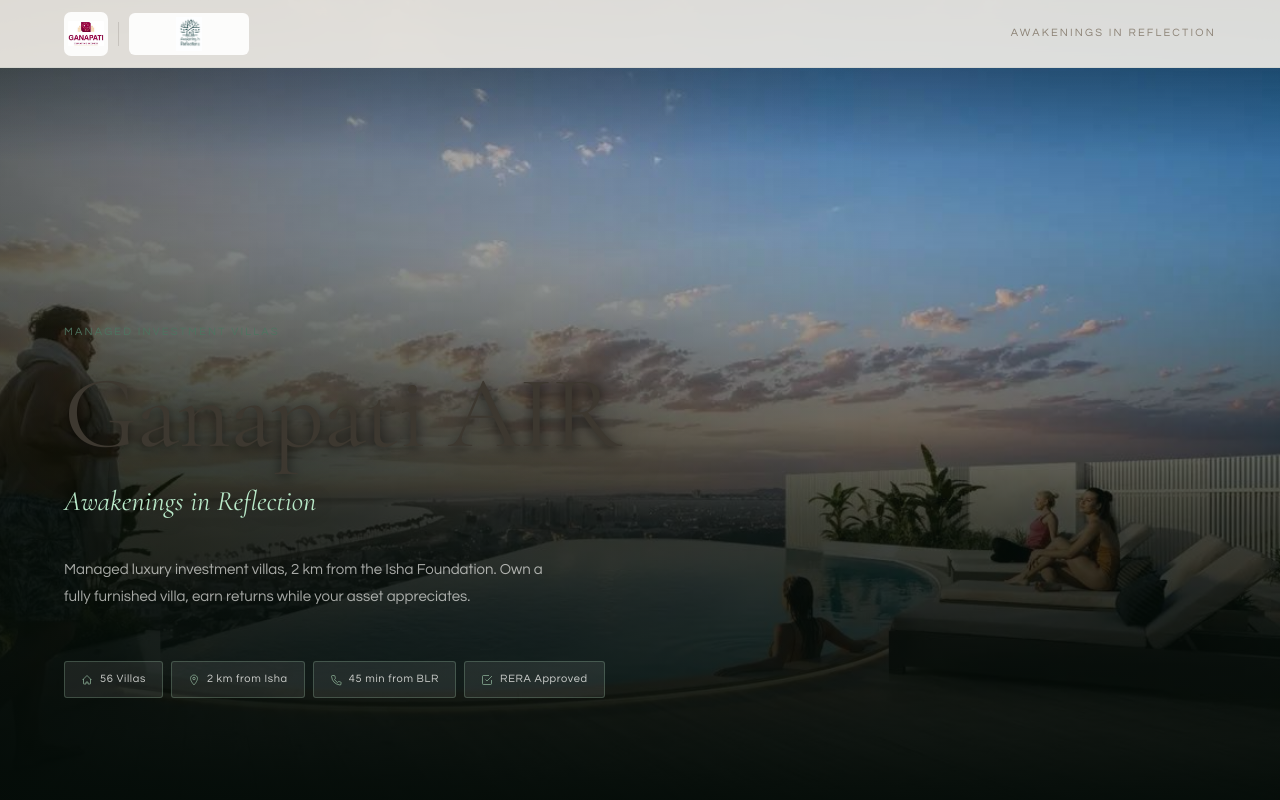
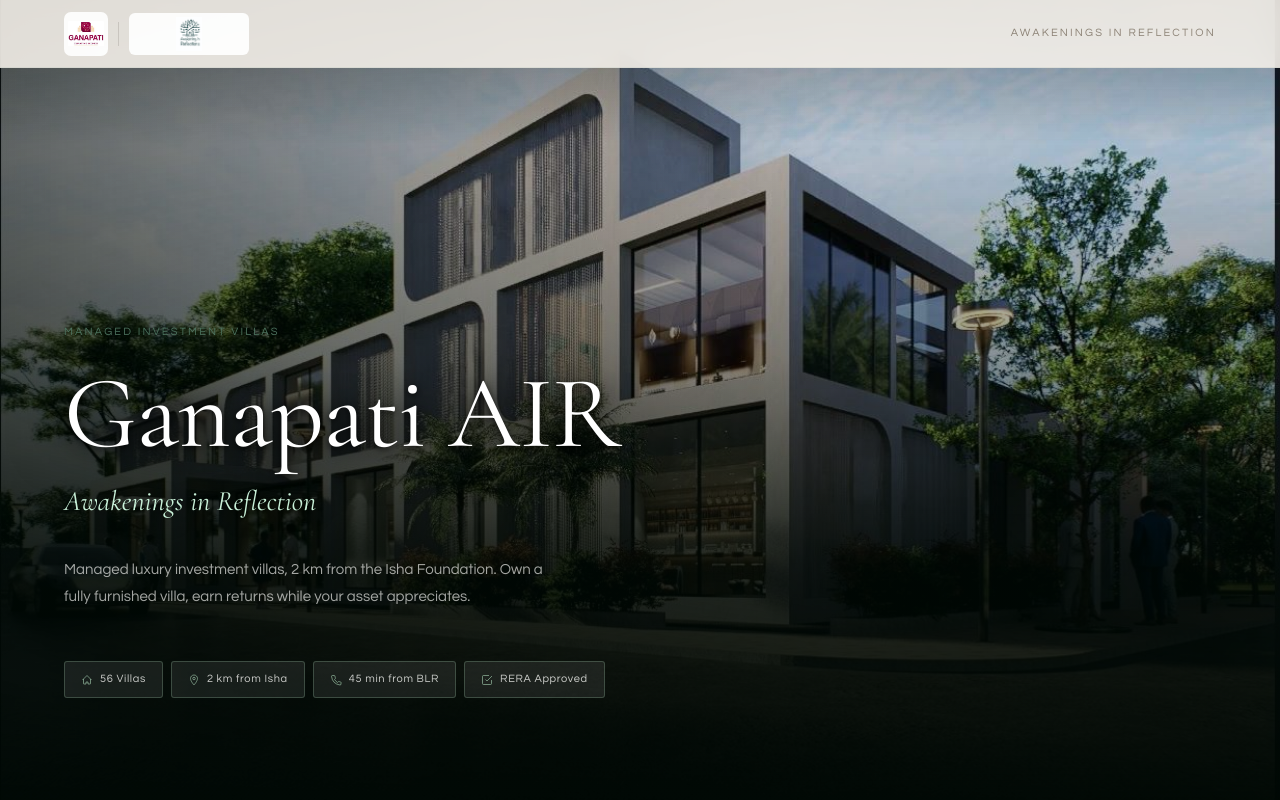
Before and after one commit to Abhi011999/ganapati-air-landing, a Next.js app: page / in a window 1280 px wide. Shown: the top 800 px of the page. Built offline with nearby package versions, Linux system fonts and the light colour scheme.

Commit message:
feat: 2-image hero slider (pool→villa, slides left every 5s), title pure white with heavy shadow, stronger overlay

```diff
--- a/app/globals.css
+++ b/app/globals.css
@@ -148,14 +148,7 @@
   padding-top: 68px;
   overflow: hidden;
 }
-.hero__bg {
-  position: absolute;
-  inset: 0;
-  z-index: 0;
-}
-.hero__bg img {
-  /* no animation — static image */
-}
+/* hero__bg replaced by hero__slider */
 .hero__overlay {
   position: absolute;
   inset: 0;
@@ -1606,3 +1599,58 @@
   display: flex;
   align-items: center;
 }
+
+/* ================================================================
+   HERO SLIDER — 2 images, slides left every 5s
+   ================================================================ */
+.hero__slider {
+  position: absolute;
+  inset: 0;
+  z-index: 0;
+  display: flex;
+  width: 200%;
+  animation: heroSlide 10s ease-in-out infinite;
+}
+@keyframes heroSlide {
+  0%        { transform: translateX(0); }
+  45%       { transform: translateX(0); }
+  55%       { transform: translateX(-50%); }
+  95%       { transform: translateX(-50%); }
+  100%      { transform: translateX(0); }
+}
+.hero__slide {
+  position: relative;
+  width: 50%;
+  flex-shrink: 0;
+  overflow: hidden;
+}
+.hero__slide img {
+  object-position: center center;
+}
+
+/* ================================================================
+   HERO TITLE — much more readable
+   ================================================================ */
+.hero__title {
+  color: #FFFFFF !important;
+  text-shadow:
+    0 0 60px rgba(0,0,0,0.9),
+    0 4px 24px rgba(0,0,0,0.85),
+    0 2px 6px rgba(0,0,0,0.7) !important;
+}
+.hero__subtitle {
+  color: #C8F0D8 !important;
+  text-shadow: 0 2px 20px rgba(0,0,0,0.7) !important;
+}
+
+/* Stronger bottom overlay to guarantee text reads */
+.hero__overlay {
+  background:
+    linear-gradient(to top,  rgba(0,8,4,0.98) 0%, rgba(0,8,4,0.82) 30%, rgba(0,8,4,0.4) 55%, rgba(0,8,4,0.15) 80%, transparent 100%),
+    linear-gradient(to bottom, rgba(0,8,4,0.45) 0%, transparent 18%),
+    linear-gradient(to right,  rgba(0,8,4,0.55) 0%, transparent 65%) !important;
+}
+
+@media (max-width: 600px) {
+  .hero__slider { animation-duration: 8s; }
+}
--- a/components/LandingPage.tsx
+++ b/components/LandingPage.tsx
@@ -127,14 +127,14 @@
 
       {/* 1. HERO */}
       <section className="hero" id="hero">
-        {/* Full-bleed background image */}
-        <div className="hero__bg">
-          <Image
-            src="/images/project/rooftop-pool-2.jpg"
-            alt="Ganapati AIR infinity pool"
-            fill sizes="100vw"
-            priority style={{ objectFit: "cover" }}
-          />
+        {/* 2-image sliding hero */}
+        <div className="hero__slider">
+          <div className="hero__slide hero__slide--1">
+            <Image src="/images/project/rooftop-pool-2.jpg" alt="Ganapati AIR infinity pool" fill sizes="100vw" priority style={{ objectFit: "cover" }} />
+          </div>
+          <div className="hero__slide hero__slide--2">
+            <Image src="/images/project/villa-exterior.jpg" alt="Ganapati AIR villa" fill sizes="100vw" style={{ objectFit: "cover" }} />
+          </div>
         </div>
         {/* Gradient overlay */}
         <div className="hero__overlay" />
```
